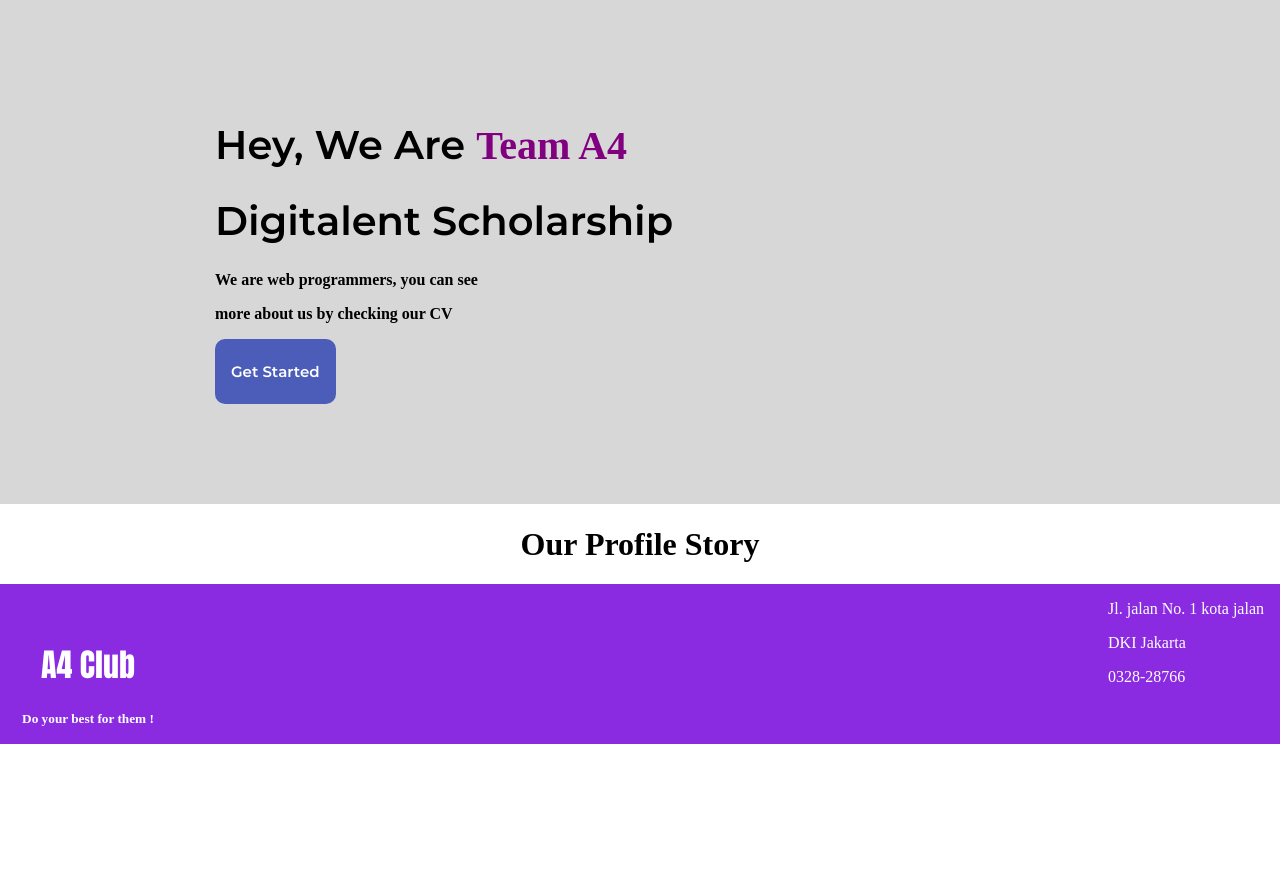
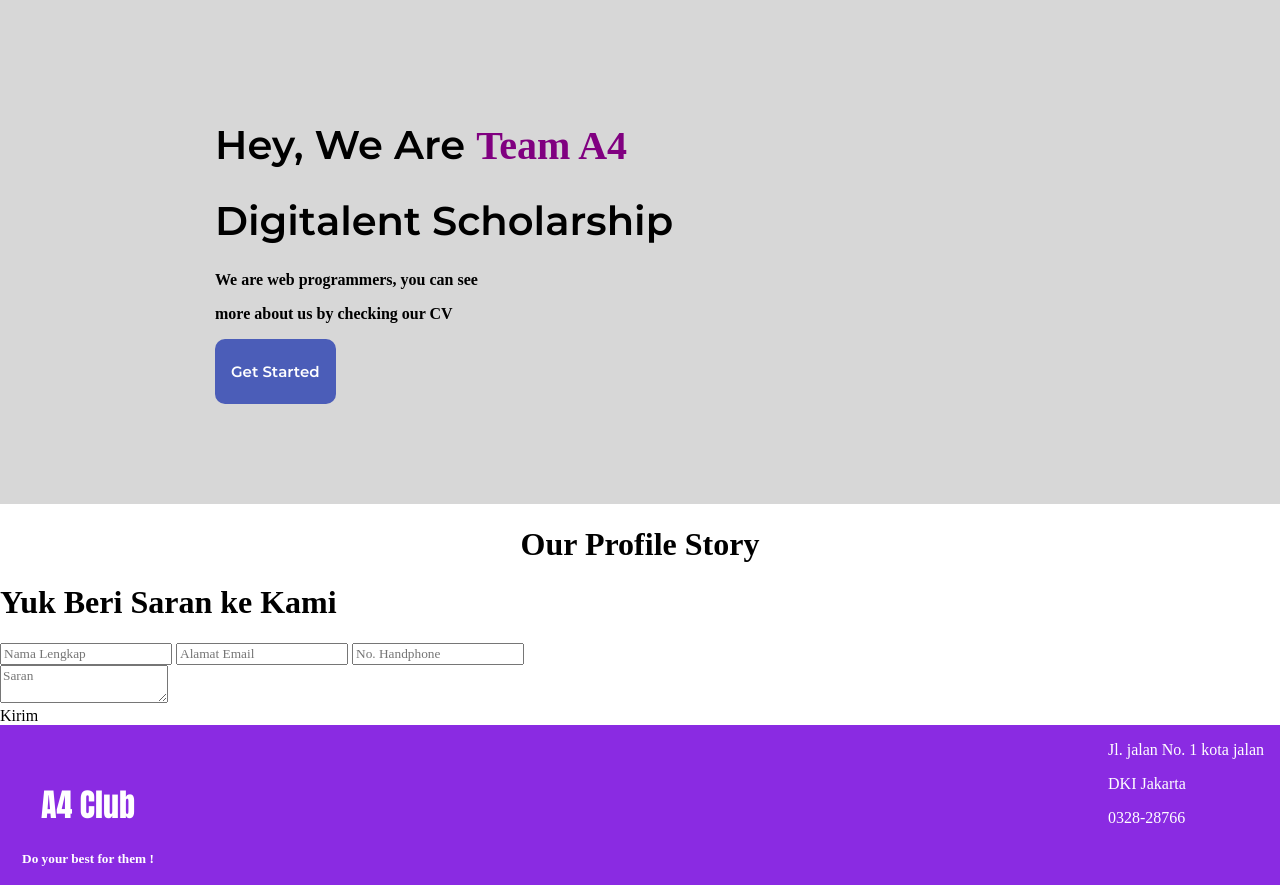
Before and after one commit to alifandartaa/simpleCV, a plain HTML site: page index.html in a window 1280 px wide. Shown: the part 87-976 px from the top of the page. Before the commit the page ends 836 px from the top, so only its background shows below. Drawn offline with Linux system fonts and the light colour scheme; a web font is replaced by a local one.

Commit message:
Update index.html

```diff
--- a/index.html
+++ b/index.html
@@ -54,6 +54,19 @@
             </li>
         </ul>
     </div>
+      <div class="contact-form">
+      <h1> Yuk Beri Saran ke Kami </h1>
+    		<div class="input-fields">
+          <input type="text" class="input" placeholder="Nama Lengkap">
+          <input type="text" class="input" placeholder="Alamat Email">
+          <input type="text" class="input" placeholder="No. Handphone">
+        </div>
+        <div class="msg">
+          <textarea placeholder="Saran"></textarea>
+          <div class="btn">Kirim</div>
+        </div>
+      </div>
+    </div>
     <footer>
         <div class = "footer-layout">
             <div class = "footer-logo">
```
